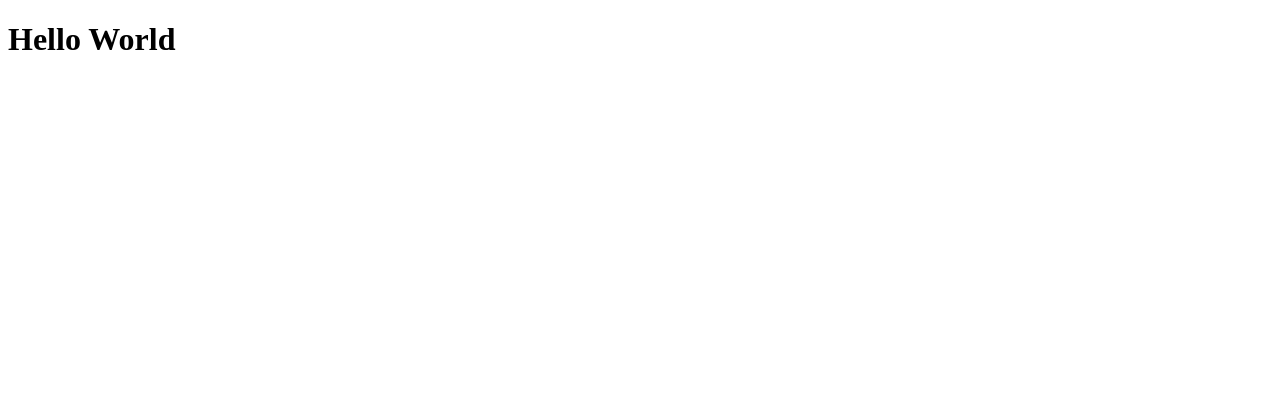
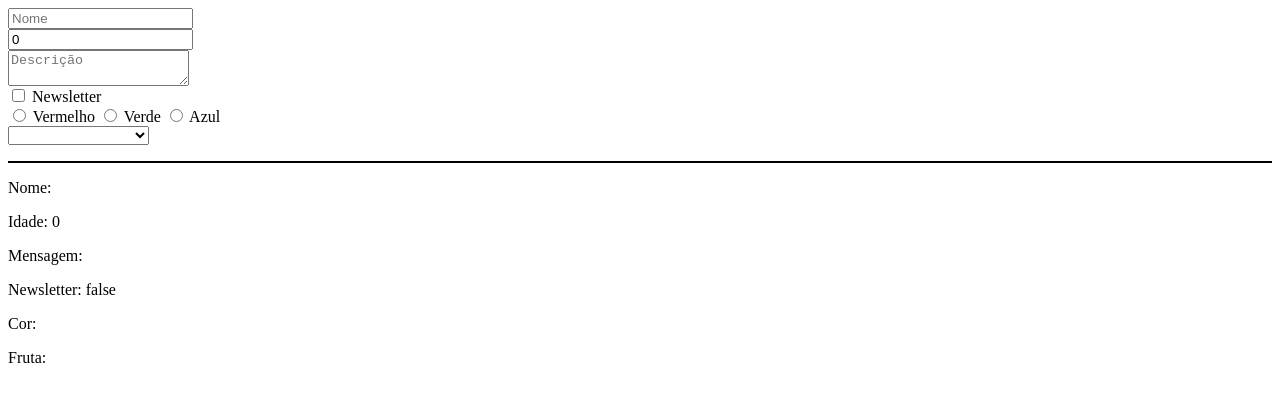
Before and after one commit to fernandobfr10/vue-cataline-course, a Vue app: page / in a window 1280 px wide. Shown: the top 402 px of the page. Built offline with nearby package versions, Linux system fonts and the light colour scheme.

Commit message:
Aula de v-model concluída

```diff
--- a/src/App.vue
+++ b/src/App.vue
@@ -1,11 +1,63 @@
 <template>
-  <h1>Hello World</h1>
+  <form>
+    <!-- Modificadores para a diretiva v-model -->
+    <!-- Lazy (Delay) - Só irá fazer o bind quando sair do campo que foi editado -->
+    <!-- Trim - Irá remover espaços existente no início e no fim de uma string -->
+    <input type="text" placeholder="Nome" v-model.lazy.trim="name" />
+
+    <!-- Number - Irá converter a string para number -->
+    <input type="number" placeholder="Idade" v-model.number="age" />
+
+    <textarea rows="2" placeholder="Descrição" v-model="message"></textarea>
+
+    <input type="checkbox" v-model="newsletter" /> Newsletter <br />
+
+    <input type="radio" name="color" value="vermelho" v-model="color" />
+    Vermelho
+    <input type="radio" name="color" value="verde" v-model="color" /> Verde
+    <input type="radio" name="color" value="azul" v-model="color" /> Azul
+
+    <select v-model="fruit">
+      <option disabled selected>Selecione uma fruta</option>
+      <option value="uva">Uva</option>
+      <option value="banana">Banana</option>
+      <option value="morango">Morango</option>
+    </select>
+  </form>
+
+  <p>Nome: {{ name }}</p>
+  <p>Idade: {{ age }}</p>
+  <p>Mensagem: {{ message }}</p>
+  <p>Newsletter: {{ newsletter }}</p>
+  <p>Cor: {{ color }}</p>
+  <p>Fruta: {{ fruit }}</p>
 </template>
 
 <script lang="ts">
 import { defineComponent } from 'vue'
 
-export default defineComponent({})
+export default defineComponent({
+  data: () => ({
+    name: '',
+    age: 0,
+    message: '',
+    newsletter: false,
+    color: '',
+    fruit: ''
+  })
+})
 </script>
 
-<style></style>
+<style scoped>
+input[type='email'],
+input[type='text'],
+select,
+textarea {
+  display: block;
+}
+
+form {
+  padding-bottom: 1rem;
+  border-bottom: 2px solid #000;
+}
+</style>
```
